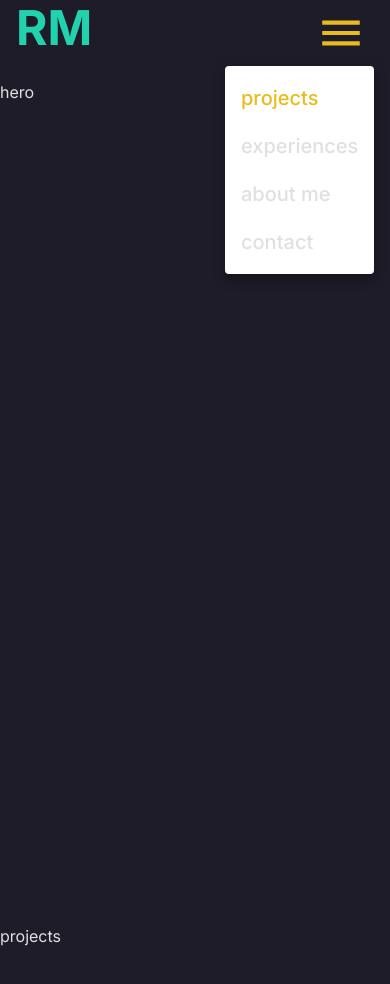
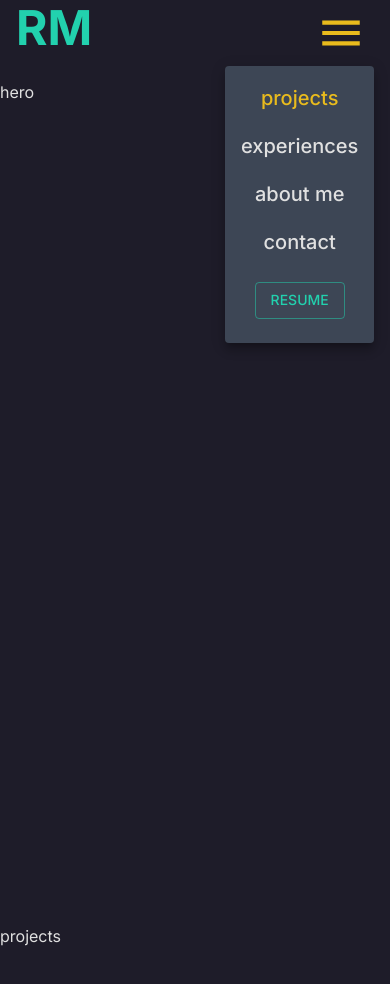
Before and after one commit to aramind/robin-mon-miranda-dev-portfolio, a React (Create React App) app: page / in a window 390 px wide. Both pictures are taken after a click on the button 341 px from the left and 33 px from the top of the page. Shown: the top 984 px of the page. Built offline with nearby package versions, Linux system fonts and the light colour scheme; a web font is replaced by a local one.

Commit message:
feat: centering the links for mobile

```diff
--- a/src/sections/navbar/NavLinksMobile.jsx
+++ b/src/sections/navbar/NavLinksMobile.jsx
@@ -1,4 +1,12 @@
-import { IconButton, Link, Menu, MenuItem, Typography } from "@mui/material";
+import {
+  Box,
+  Button,
+  IconButton,
+  Link,
+  Menu,
+  MenuItem,
+  Typography,
+} from "@mui/material";
 import React, { useState } from "react";
 import useActiveSection from "../../hooks/useActiveSection";
 import { HamburgerIcon } from "../../utils/muiIcons";
@@ -26,22 +34,34 @@ const NavLinksMobile = ({ sections }) => {
         open={Boolean(anchorMenu)}
         anchorEl={anchorMenu}
         onClose={handleCloseMenu}
+        slotProps={{
+          paper: {
+            sx: {
+              backgroundColor: (theme) => theme.palette.black.light,
+            },
+          },
+        }}
       >
         {sections?.map((s, index) => (
-          <MenuItem key={index} onClick={handleCloseMenu}>
+          <MenuItem key={index} onClick={handleCloseMenu} className="centered">
             <Link
               href={`#${s.name}`}
+              width={1}
               sx={{
                 color: active === s.name ? "secondary.main" : "white.main",
                 transition: "color 0.3s",
               }}
             >
-              <Typography variant="h6" noWrap>
+              <Typography variant="h6" noWrap textAlign="center" width={1}>
                 {s.text}
               </Typography>
             </Link>
           </MenuItem>
         ))}
+
+        <Box width={1} className="centered" my={2}>
+          <Button variant="outlined">resume</Button>
+        </Box>
       </Menu>
     </>
   );
```
